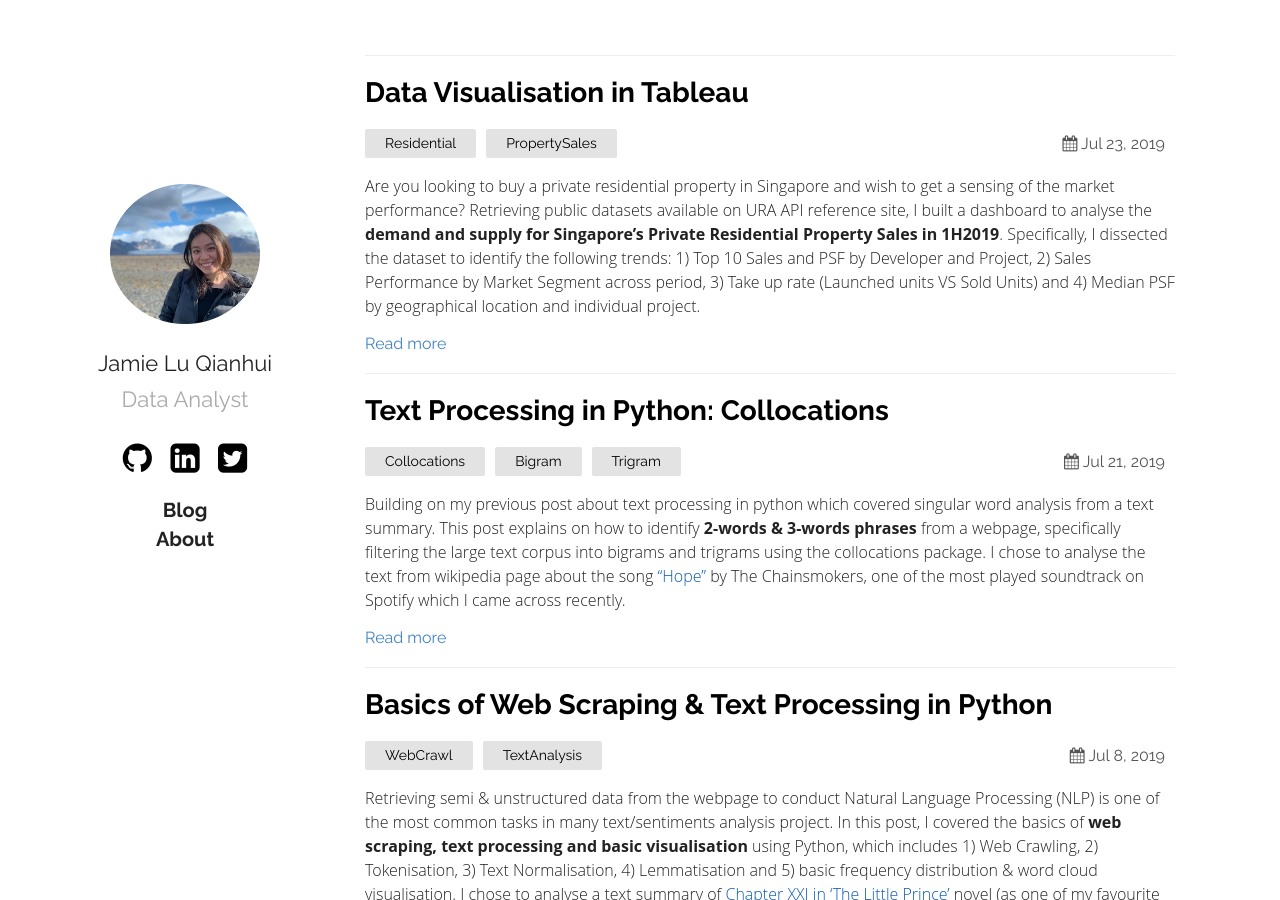
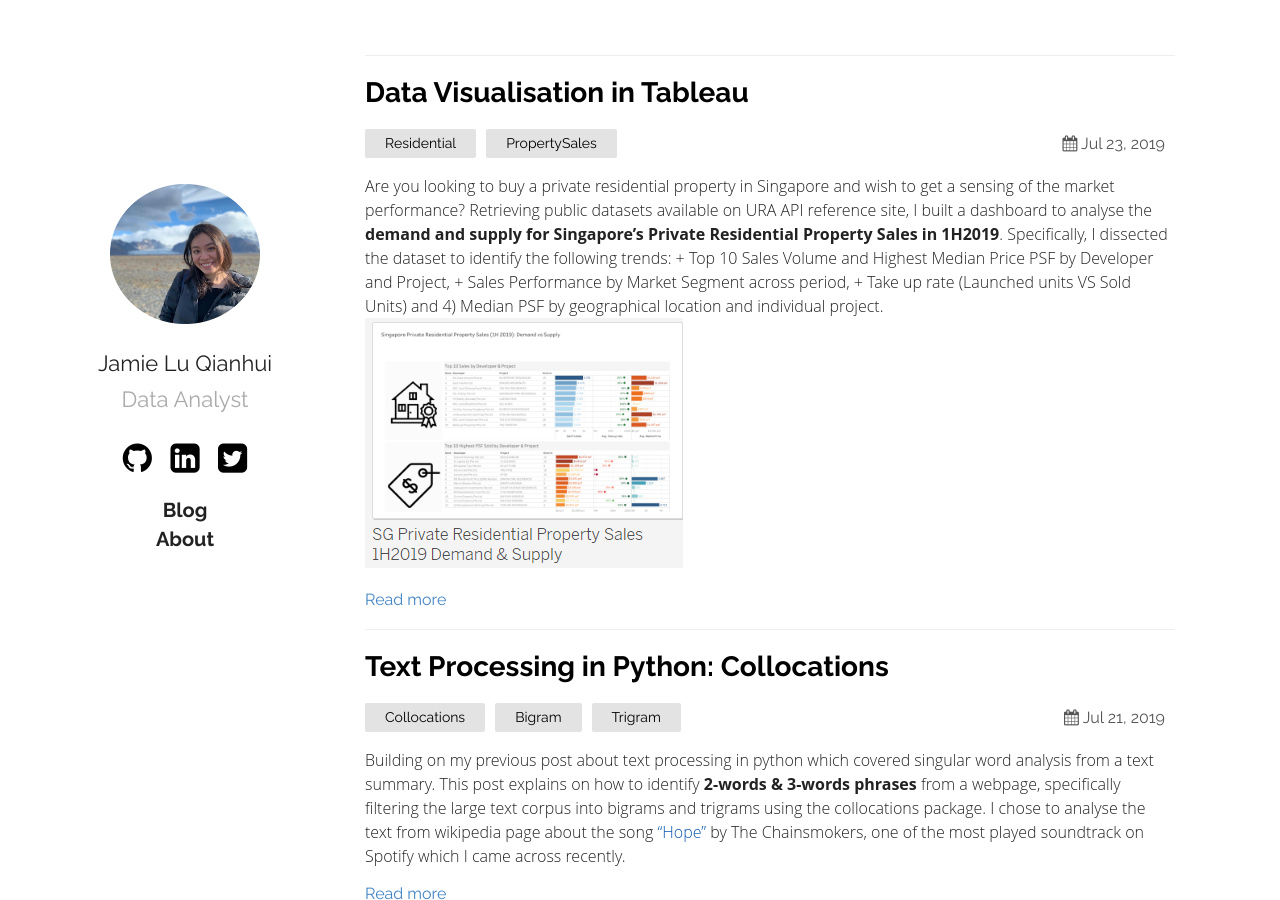
Before and after one commit to jamieqianhui/jamieqianhui.github.io, a Jekyll site: the page built from index.md, in a window 1280 px wide and 900 px high. Built offline with Jekyll 4.4.1, drawn with Linux system fonts in a browser that asks for light colours; some of the changed lines change nothing that is shown.

Commit message:
updated post

```diff
--- a/_posts/2019-07-23-Data-Visualisation-Resi-Property-Sales.markdown
+++ b/_posts/2019-07-23-Data-Visualisation-Resi-Property-Sales.markdown
@@ -4,16 +4,16 @@ title:  "Data Visualisation in Tableau"
 date:   2019-07-23 09:47:36 +0800
 categories: Residential PropertySales
 ---
-Are you looking to buy a private residential property in Singapore and wish to get a sensing of the market performance? Retrieving public datasets available on URA API reference site, I built a dashboard to analyse the **demand and supply for Singapore's Private Residential Property Sales in 1H2019**. Specifically, I dissected the dataset to identify the following trends: 1) Top 10 Sales and PSF by Developer and Project, 2) Sales Performance by Market Segment across period, 3) Take up rate (Launched units VS Sold Units) and 4) Median PSF by geographical location and individual project.
+Are you looking to buy a private residential property in Singapore and wish to get a sensing of the market performance? Retrieving public datasets available on URA API reference site, I built a dashboard to analyse the **demand and supply for Singapore's Private Residential Property Sales in 1H2019**. Specifically, I dissected the dataset to identify the following trends: + Top 10 Sales Volume and Highest Median Price PSF by Developer and Project, + Sales Performance by Market Segment across period, + Take up rate (Launched units VS Sold Units) and 4) Median PSF by geographical location and individual project. ![filtered_bi]({{ '/assets/VIZ.PNG' | relative_url }})
 
 <br>
 <iframe seamless frameborder="0" src="https://public.tableau.com/views/SGPrivateResidentialPropertySales1H2019DemandSupply/SingaporePrivateResidentialPropertySales1H2019DemandvsSupply?:embed=y&:display_count=yes&:origin=viz_share_link" width = '1200' height = '1200' scrolling='yes' ></iframe>
 
 <br>
 **Analysis:**
-+ 1 The average take up rate for median price PSF (>$2,500 psf) are generally lower, ranging below 40%. Cautious buyer sentiments who do not have strong conviction on the property's value appreciation potential could be one of the contributing factors.
-+ 2 Private Residential Projects located in the Core Central Region (CCR) and Rest of Central Region (RCR) command higher median price PSF, ranging from $2,500 psf to $6,000 psf
-+ 3 Projects located in district 9 and 10 generally fetch higher premium prices. This is largely due to the property's prime location and the product positioning of the residential project as a luxury class development.
++ The average take up rate for median price PSF (>$2,500 psf) are generally lower, ranging below 40%. Cautious buyer sentiments who do not have strong conviction on the property's value appreciation potential could be one of the contributing factors.
++ Private Residential Projects located in the Core Central Region (CCR) and Rest of Central Region (RCR) command higher median price PSF, ranging from $2,500 psf to $6,000 psf
++ Projects located in district 9 and 10 generally fetch higher premium prices. This is largely due to the property's prime location and the product positioning of the residential project as a luxury class development.
 <br>
 
 [Click here to visit my Tableau Public Viz Portfolio][tableau]
```
Also changed, not shown: assets/viz.PNG (added).
